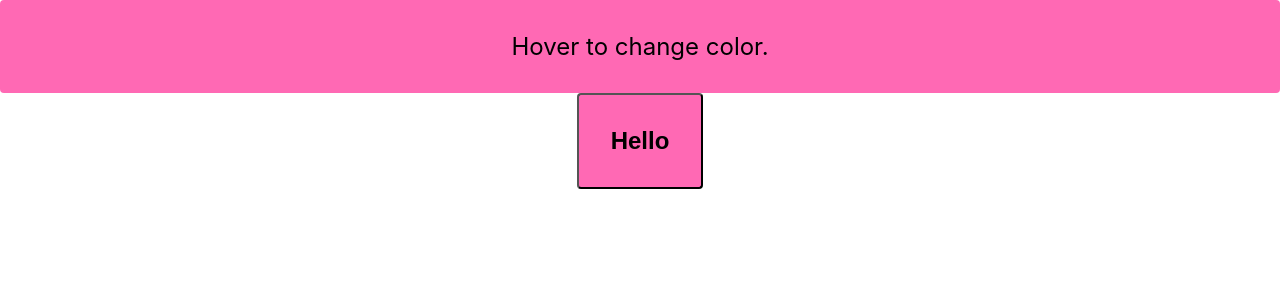
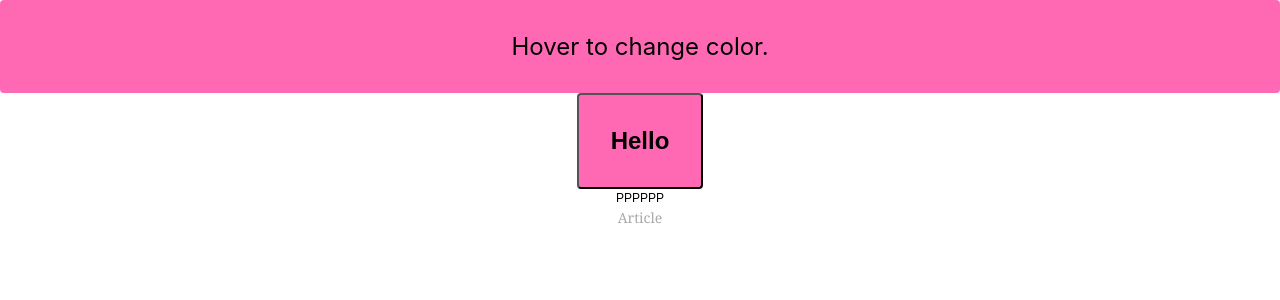
Before and after one commit to Jason9789/React_Study, a React (Create React App) app in the folder styling/: page / in a window 1280 px wide. Shown: the top 300 px of the page. Built offline with nearby package versions, Linux system fonts and the light colour scheme.

Commit message:
study: emotion

```diff
--- a/styling/src/components/EmotionExample/EmotionExample.jsx
+++ b/styling/src/components/EmotionExample/EmotionExample.jsx
@@ -18,6 +18,30 @@ const Button = styled.button`
   }
 `
 
+const P = props => (
+  <p
+    css={{
+      margin: 0,
+      fontSize: 12,
+      lineHeight: '1.5',
+      fontFamily: 'Sans-Serif',
+      color: 'black'
+    }}
+    {...props} // <- props contains the `className` prop
+  />
+)
+
+const ArticleText = props => (
+  <P
+    css={{
+      fontSize: 14,
+      fontFamily: 'Georgia, serif',
+      color: 'darkgray'
+    }}
+    {...props} // <- props contains the `className` prop
+  />
+)
+
 export default function EmotionExample() {
   return (
     <>
@@ -36,6 +60,9 @@ export default function EmotionExample() {
   </div>
 
       <Button>Hello</Button>
+
+      <P>PPPPPP</P>
+      <ArticleText>Article</ArticleText>
     </>
   );
 }
```
